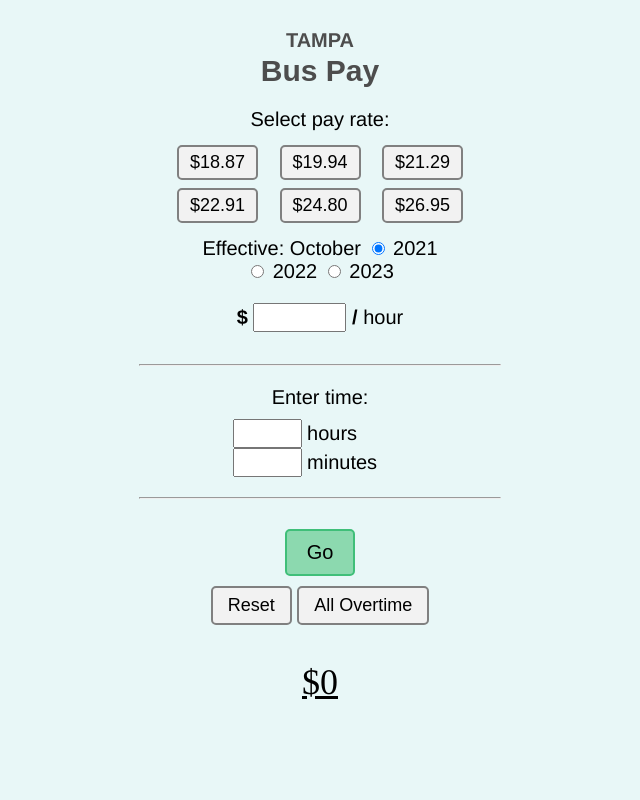
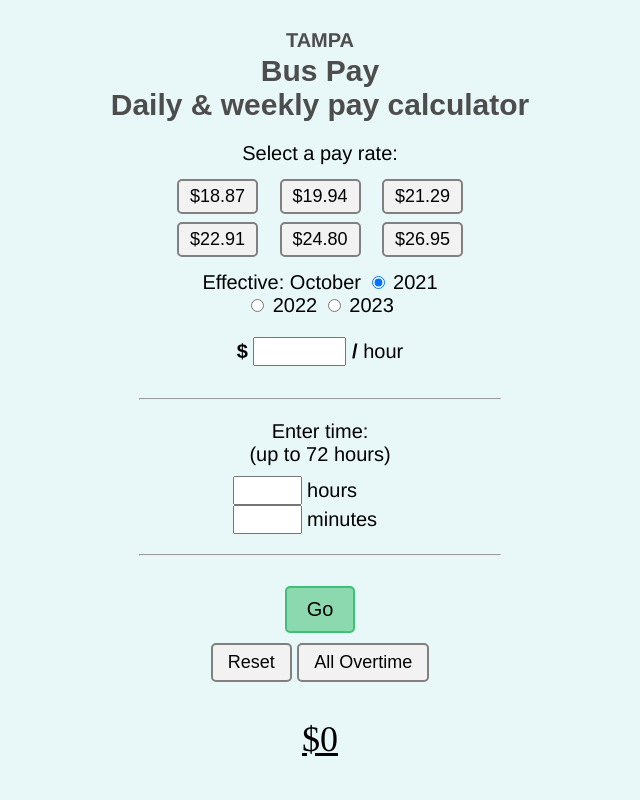
Before and after one commit to tinytao1/buspay, a plain HTML site: page index.html in a window 1280 px wide. Shown: the top 800 px of the page, without its empty margins (320-960 px from the left). Drawn offline with Linux system fonts and the light colour scheme.

Commit message:
Add files via upload

```diff
--- a/buspay.js
+++ b/buspay.js
@@ -96,7 +96,7 @@ function calculatePay() {
         li5.innerHTML = 40 + " hours multiplied by $" + rate.toFixed(2) + " = $" + straightTimePay.toFixed(2);
 
         li6.style.display = "list-item";
-        li6.innerHTML = "$" + rate.toFixed(2) + " /hour multiplied by 1.5 = <br>$" + overtimeRate.toFixed(4) + " /hour overtime rate.";
+        li6.innerHTML = "$" + rate.toFixed(2) + " /hour straight time<br>multiplied by 1.5 = <br>$" + overtimeRate.toFixed(4) + " /hour overtime rate.";
 
         li7.style.display = "list-item";
         li7.innerHTML = overtime.toFixed(4) + " hours multiplied by $" + overtimeRate.toFixed(4) + " = $" + overtimePay.toFixed(4);
--- a/index.html
+++ b/index.html
@@ -12,11 +12,18 @@
 <h1 id="title"><span id="tampa">
 Tampa</span>
 <br>
-Bus Pay</h1>
+Bus Pay
+<br>
+<span id="subtitle">
+Daily & weekly pay calculator</span>
+</h1>
+
+
 
 
 <form>
-<span id="selectRateTextLabel">Select pay rate:</span>
+<span id="selectRateTextLabel">
+Select a pay rate:</span>
 <br>
 
 <input onclick="selectStep1()"
@@ -119,7 +126,10 @@ hour</label>
 <hr>  <!-- HORIZONTAL RULE ------------------ HORIZONTAL RULE --------------- -->
 
 <div id="timeDiv">
-<span>Enter time:</span>
+<span>
+Enter time:
+<br>
+(up to 72 hours)</span>
 <br>
 
 <div id="timeInputAlignmentDiv">
@@ -128,7 +138,7 @@ hour</label>
        id="hoursInputEl"
        name="hoursInput"
        size="3"
-       maxlength="3"
+       maxlength="2"
        class="timeInputEl">
 
 <label for="hoursInput"
@@ -207,7 +217,7 @@ minutes</label>
 
 <footer>
 <p id="bugReport">
-*[Bug report] affecting minutes / 60 result in the summary<strong>:: this line only ::</strong>when using the All Overtime button, the minutes / 60 <strong>result</strong> displays value from the previous calculation.
+[Bug report:: 06/25/22] Affecting "minutes / 60" result displayed in the summary:: this line only :: When using the All Overtime button the "minutes / 60" result displays a value from the previous calculation:: Press All Overtime button again to update this line.
 </p>
 
 2022 Tampa Bus Pay.com
```
